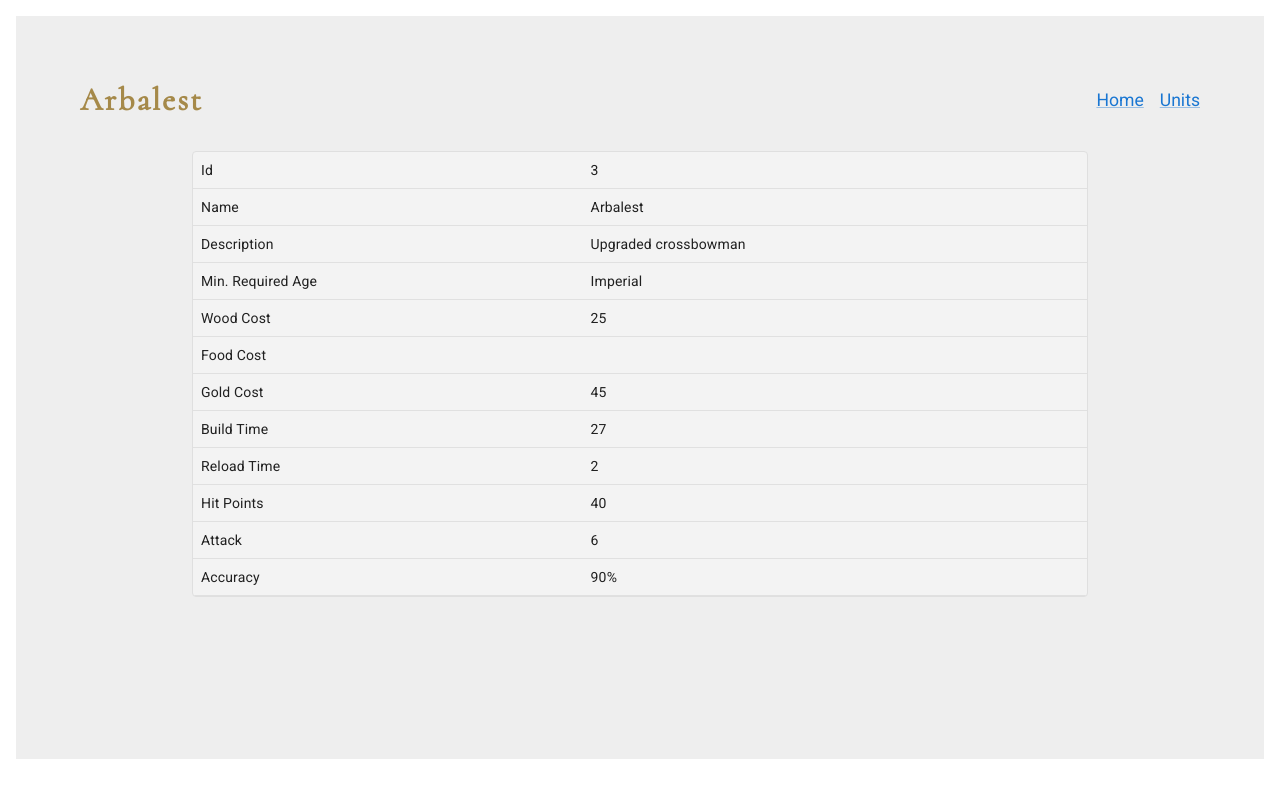
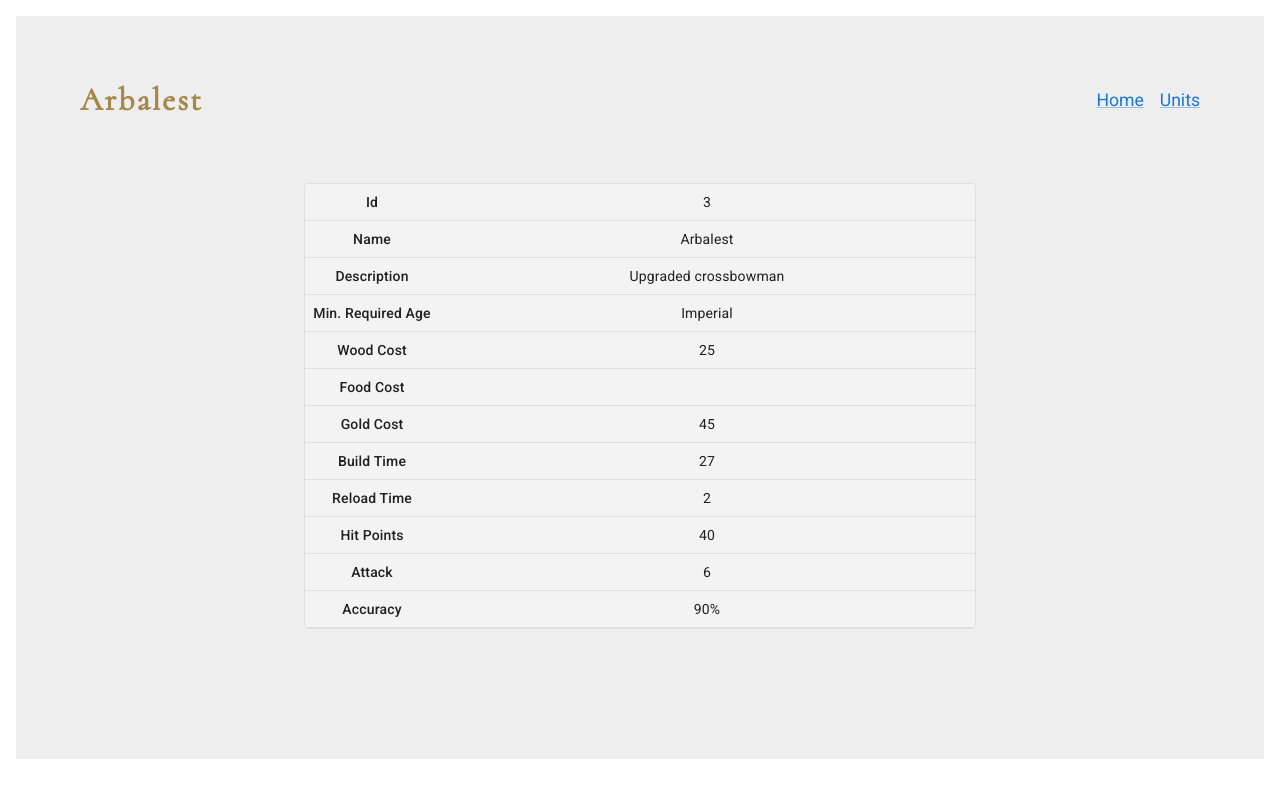
Before and after one commit to itskalender/adesso-fe-task, a React (Create React App) app: page /units/arbalest in a window 1280 px wide. Built offline with nearby package versions, Linux system fonts and the light colour scheme.

Commit message:
Change UnitDetail component style

```diff
--- a/src/components/UnitDetail/index.scss
+++ b/src/components/UnitDetail/index.scss
@@ -3,10 +3,13 @@
 .unit-detail {
   min-height: 68vh;
 
+  padding-top: 2rem;
+
+  display: flex;
+  justify-content: center;
+
   .unit-detail__table {
-    width: 80%;
-
-    margin-left: 10%;
+    width: 60%;
 
     > div:first-of-type {
       background-color: v.$unit-list-background-color;
@@ -19,6 +22,17 @@
     td,
     th {
       padding: 0.5rem;
+
+      text-align: center;
+    }
+
+    tbody tr > td:first-of-type {
+      width: 20%;
+
+      font-weight: 500;
+    }
+    tbody tr > td:last-of-type {
+      width: 80%;
     }
   }
 }
```
